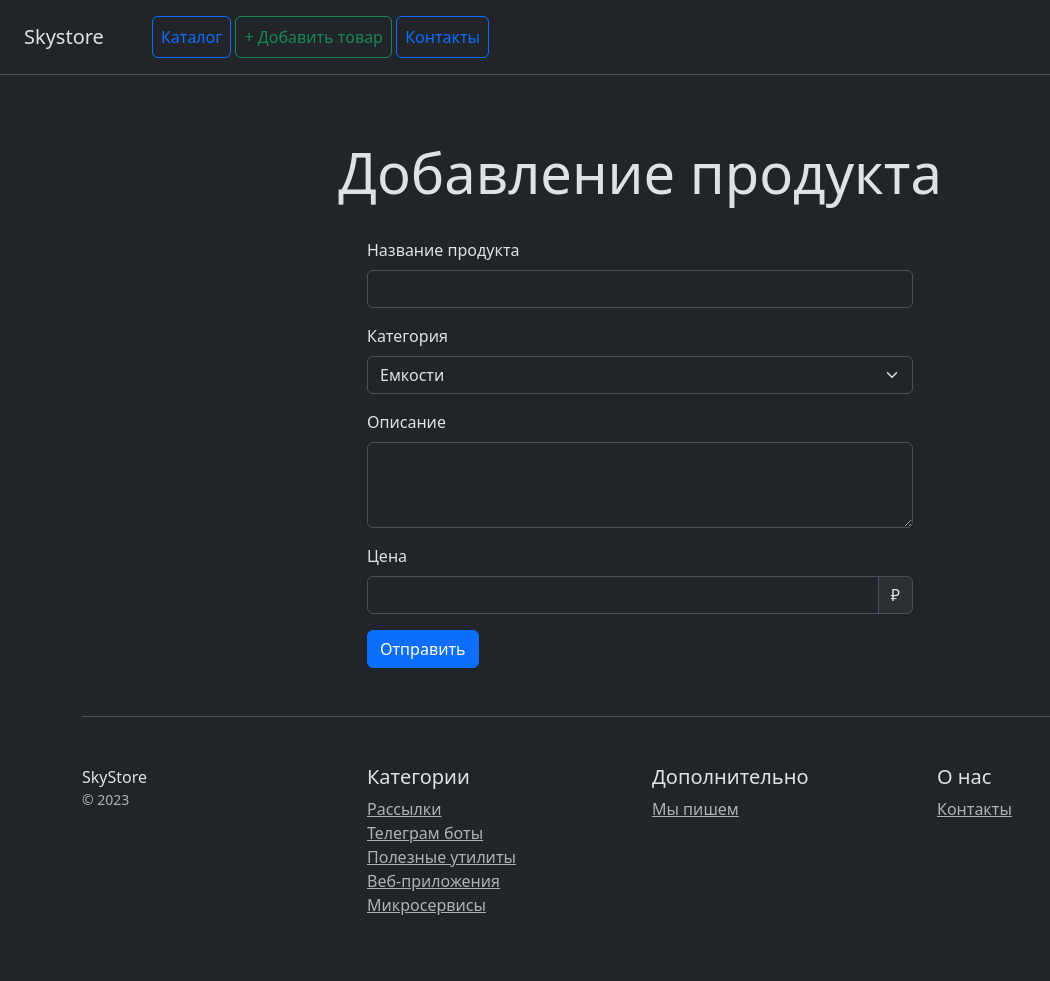
After one commit to VladimirSulym/hw_modul_6_1, a Django app: page /add_product/ in a window 1280 px wide. The commit adds this page. Shown: the whole page, without its empty margins (0-1050 px from the left). Run offline with Django 5.2, Linux system fonts and the light colour scheme; data comes from the database, SQL or seed files in the repository; some libraries are stand-ins or nearby versions.

Commit message:
All required tasks are completed

```diff
--- a/catalog/models.py
+++ b/catalog/models.py
@@ -1,4 +1,5 @@
 from django.db import models
+
 
 class Category(models.Model):
     name = models.CharField(max_length=100, verbose_name="Название")
@@ -11,6 +12,7 @@ class Category(models.Model):
         ordering = ['name']
         verbose_name_plural = 'Категории'
         verbose_name = 'Категория'
+
 
 class Product(models.Model):
     name = models.CharField(max_length=100, verbose_name="Название")
--- /dev/null
+++ b/catalog/templates/add_product.html
@@ -0,0 +1,44 @@
+{% extends "home.html" %}
+{% block title %}Добавление продукта{% endblock %}
+{% block content %}
+<div class="pricing-header px-3 py-3 pt-md-5 pb-md-4 mx-auto text-center">
+    <h1 class="display-4">Добавление продукта</h1>
+</div>
+<div class="container">
+    <div class="row d-flex justify-content-center">
+        <form class="col-6" method="post">
+            {% csrf_token %}
+            <div class="mb-3">
+                <label for="name" class="form-label">Название продукта</label>
+                <input type="text" class="form-control" id="name" name="name">
+            </div>
+            <div class="mb-3">
+                <label for="category" class="form-label">Категория</label>
+                <select class="form-select" id="category" name="category">
+                    {% for category in categories %}
+                        <option value="{{ category.id }}">{{ category.name }}</option>
+                    {% endfor %}
+                </select>
+            </div>
+            <div class="mb-3">
+                <label for="description" class="form-label">Описание</label>
+                <textarea class="form-control" rows="3" id="description" name="description"></textarea>
+            </div>
+            <div class="mb-3">
+                <label for="price" class="form-label">Цена</label>
+                <div class="input-group">
+                    <input type="text" class="form-control" aria-label="Сумма в рублях" id="price" name="price">
+                    <span class="input-group-text">₽</span>
+                </div>
+            </div>
+<!--            <div class="mb-3">-->
+<!--                <label for="image" class="form-label">Изображение</label>-->
+<!--                <div class="input-group mb-3">-->
+<!--                    <input type="file" class="form-control" id="image" name="image" title="Upload From PC" value="Upload From PC">-->
+<!--                </div>-->
+<!--            </div>-->
+            <button type="submit" class="btn btn-primary">Отправить</button>
+        </form>
+    </div>
+</div>
+{% endblock %}
--- /dev/null
+++ b/catalog/templates/footer.html
@@ -0,0 +1,32 @@
+<div class="container">
+    <footer class="pt-4 my-md-5 pt-md-5 border-top">
+        <div class="row">
+            <div class="col-12 col-md">
+                SkyStore
+                <small class="d-block mb-3 text-muted">&copy; 2023</small>
+            </div>
+            <div class="col-6 col-md">
+                <h5>Категории</h5>
+                <ul class="list-unstyled text-small">
+                    <li><a class="text-muted" href="#">Рассылки</a></li>
+                    <li><a class="text-muted" href="#">Телеграм боты</a></li>
+                    <li><a class="text-muted" href="#">Полезные утилиты</a></li>
+                    <li><a class="text-muted" href="#">Веб-приложения</a></li>
+                    <li><a class="text-muted" href="#">Микросервисы</a></li>
+                </ul>
+            </div>
+            <div class="col-6 col-md">
+                <h5>Дополнительно</h5>
+                <ul class="list-unstyled text-small">
+                    <li><a class="text-muted" href="#">Мы пишем</a></li>
+                </ul>
+            </div>
+            <div class="col-6 col-md">
+                <h5>О нас</h5>
+                <ul class="list-unstyled text-small">
+                    <li><a class="text-muted" href="{% url 'catalog:contacts' %}">Контакты</a></li>
+                </ul>
+            </div>
+        </div>
+    </footer>
+</div>
--- a/catalog/templates/home.html
+++ b/catalog/templates/home.html
@@ -1,79 +1,45 @@
-<!doctype html>
-<html lang="en">
+<!DOCTYPE html>
+<html lang="ru" data-bs-theme="dark">
 <head>
     <meta charset="utf-8">
     <meta name="viewport" content="width=device-width, initial-scale=1">
-    <title>Skystore</title>
+    <title>Skystore - {% block title %}Каталог{% endblock %}</title>
     <link href="/static/css/bootstrap.min.css" rel="stylesheet">
-
 </head>
 <body>
-<div class="d-flex flex-column flex-md-row align-items-center p-3 px-md-4 mb-3 bg-white border-bottom box-shadow">
-    <h5 class="my-0 mr-md-auto font-weight-normal">Skystore</h5>
-    <nav class="ms-5">
-        <a class="p-2 btn btn-outline-primary" href="/">Каталог</a>
-        <a class="p-2 btn btn-outline-primary" href="/contacts/">Контакты</a>
-    </nav>
-</div>
-
+{% include 'navbar.html' %}
+{% block content %}
 <div class="pricing-header px-3 py-3 pt-md-5 pb-md-4 mx-auto text-center">
     <h1 class="display-4">Skystore</h1>
     <p class="lead">Skystore - это отличный вариант хранения ваших плагинов и примеров кода, который вы бы хотели
         продать</p>
 </div>
+<div class="container">
 
-<div class="container">
     <div class="row text-center">
+        {% for product in products %}
         <div class="col-3">
             <div class="card mb-4 box-shadow">
                 <div class="card-header">
-                    <h4 class="my-0 font-weight-normal">Удобный сервис рассылок</h4>
+                    <h4 class="my-0 font-weight-normal">{{product.name}}</h4>
                 </div>
                 <div class="card-body">
-                    <h1 class="card-title pricing-card-title">$ 140</h1>
-                    <ul class="list-unstyled mt-3 mb-4 text-start m-3">
-                        <li>- Неограниченная лицензия</li>
-                        <li>- Поддержка</li>
-                        <li>- Установка на сервер</li>
-                        <li>- Получение обновлений</li>
-                    </ul>
-                    <button type="button" class="btn btn-lg btn-block btn-outline-primary">Купить</button>
+                    {% if product.image.url is not True %}
+                        <img src="{{product.image.url}}" class="card-img-top" alt="{{product.name}}" style="height: 300px; width: auto">
+                    {% else %}
+                        <div style="height: 300px; align-content: center" class="text-secondary"> Нет фото</div>
+                    {% endif %}
+                    <!--                        <h1 class="card-title pricing-card-title">$ 140</h1>-->
+                    <p>{{product.description|truncatechars:100}}</p>
+                    <a class="btn btn-lg btn-block btn-outline-primary" href="{% url 'catalog:product' product.pk %}">Подробнее</a>
                 </div>
             </div>
         </div>
+        {% endfor %}
     </div>
-
-    <footer class="pt-4 my-md-5 pt-md-5 border-top">
-        <div class="row">
-            <div class="col-12 col-md">
-                SkyStore
-                <small class="d-block mb-3 text-muted">&copy; 2023</small>
-            </div>
-            <div class="col-6 col-md">
-                <h5>Категории</h5>
-                <ul class="list-unstyled text-small">
-                    <li><a class="text-muted" href="#">Рассылки</a></li>
-                    <li><a class="text-muted" href="#">Телеграм боты</a></li>
-                    <li><a class="text-muted" href="#">Полезные утилиты</a></li>
-                    <li><a class="text-muted" href="#">Веб-приложения</a></li>
-                    <li><a class="text-muted" href="#">Микросервисы</a></li>
-                </ul>
-            </div>
-            <div class="col-6 col-md">
-                <h5>Дополнительно</h5>
-                <ul class="list-unstyled text-small">
-                    <li><a class="text-muted" href="#">Мы пишем</a></li>
-                </ul>
-            </div>
-            <div class="col-6 col-md">
-                <h5>О нас</h5>
-                <ul class="list-unstyled text-small">
-                    <li><a class="text-muted" href="/contacts/">Контакты</a></li>
-                </ul>
-            </div>
-        </div>
-    </footer>
 </div>
+{% endblock %}
+{% include 'footer.html' %}
 <script src="/static/js/bootstrap.bundle.min.js"></script>
 </body>
 </html>
--- /dev/null
+++ b/catalog/templates/navbar.html
@@ -0,0 +1,9 @@
+<div class="d-flex flex-column flex-md-row align-items-center p-3 px-md-4 mb-3 border-bottom box-shadow">
+    <a style="text-decoration: none; color: #dee2e8" href="{% url 'catalog:catalog'%}">
+        <h5 class="my-0 mr-md-auto font-weight-normal">Skystore</h5></a>
+    <nav class="ms-5">
+        <a class="p-2 btn btn-outline-primary" href="{% url 'catalog:catalog' %}">Каталог</a>
+        <a class="p-2 btn btn-outline-success" href="{% url 'catalog:add_product' %}">+ Добавить товар</a>
+        <a class="p-2 btn btn-outline-primary" href="{% url 'catalog:contacts' %}">Контакты</a>
+    </nav>
+</div>
--- a/catalog/urls.py
+++ b/catalog/urls.py
@@ -1,7 +1,12 @@
 from django.urls import path
 from . import views
+from catalog.apps import CatalogConfig
+
+app_name = CatalogConfig.name
 
 urlpatterns = [
     path("", views.catalog, name="catalog"),
     path("contacts/", views.contacts, name="contacts"),
+    path("product/<int:product_id>/", views.product_info, name="product"),
+    path("add_product/", views.add_product, name="add_product"),
 ]
--- a/catalog/views.py
+++ b/catalog/views.py
@@ -1,8 +1,13 @@
 from django.http import HttpResponse
 from django.shortcuts import render
 
+from catalog.models import Product, Category
+
+
 def catalog(request):
-    return render(request, 'home.html')
+    products = Product.objects.all()
+    return render(request, 'home.html', context={'products': products})
+
 
 def contacts(request):
     if request.method == "POST":
@@ -11,3 +16,21 @@ def contacts(request):
         message = request.POST['message']
         return HttpResponse(f"{name}, от Вас получено сообщений")
     return render(request, 'contacts.html')
+
+
+def product_info(request, product_id):
+    product = Product.objects.get(id=product_id)
+    return render(request, 'product.html', context={'product': product})
+
+
+def add_product(request):
+    categories = Category.objects.all()
+    if request.method == "POST":
+        name = request.POST['name']
+        price = request.POST['price']
+        description = request.POST['description']
+        category = request.POST['category']
+        Product.objects.create(name=name, price=float(price), description=description,
+                               category=Category.objects.get(id=category))
+        return render(request, 'add_success.html')
+    return render(request, 'add_product.html', context={'categories': categories})
--- a/config/urls.py
+++ b/config/urls.py
@@ -22,7 +22,7 @@ from django.conf import settings
 
 urlpatterns = [
     path("admin/", admin.site.urls),
-    path("", include('catalog.urls')),
+    path("", include('catalog.urls', namespace='catalog')),
 ]
 
 if settings.DEBUG:
```
Also changed, not shown: catalog/templates/add_success.html (added, +8 -0 lines), catalog/templates/contacts.html (+4 -52 lines), catalog/templates/product.html (added, +28 -0 lines), config/settings.py (+6 -1 lines), product_fixture.json (renamed from products_fixture.json, +14 -14 lines), media/images/Barry.webp (added), media/images/DPT-VSNP.webp (added), media/images/Flygt-N3000_3001-Pogruzhnye-nasosy.webp (added), media/images/KNS-razrez.webp (added), media/images/SCE.webp (added), media/images/wq_pogrujnye_elektronasosy_dlya.webp (added), 1 other file.
